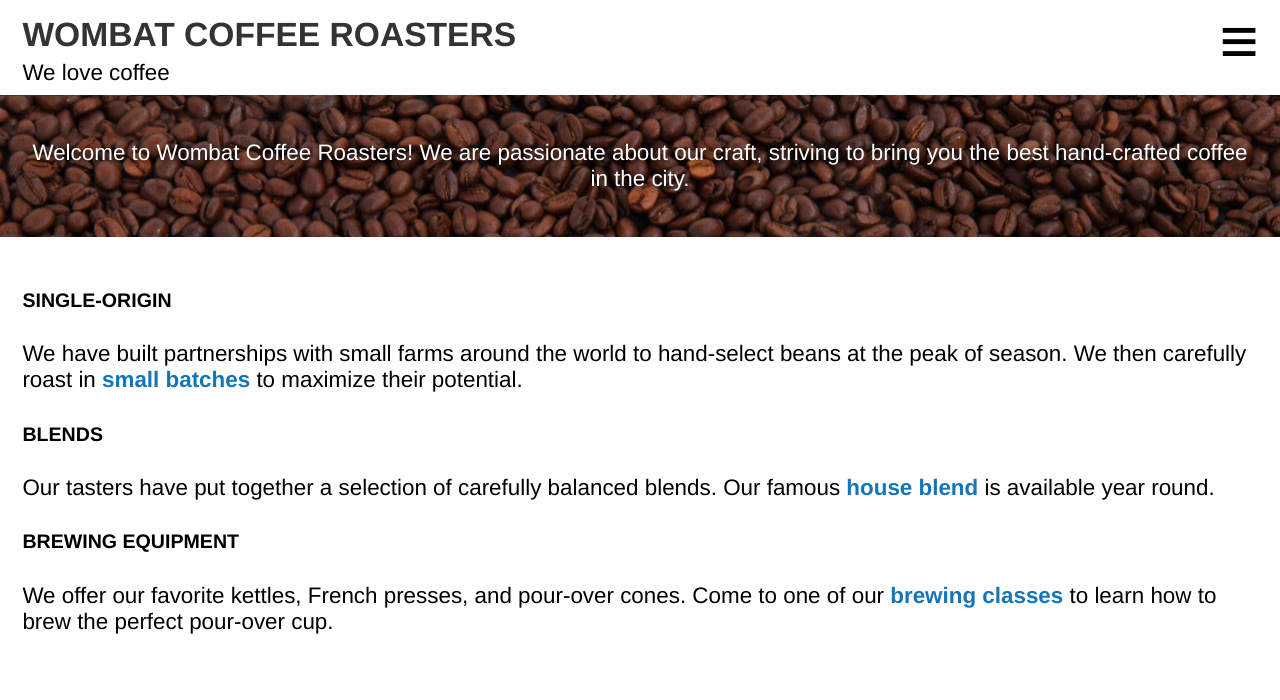
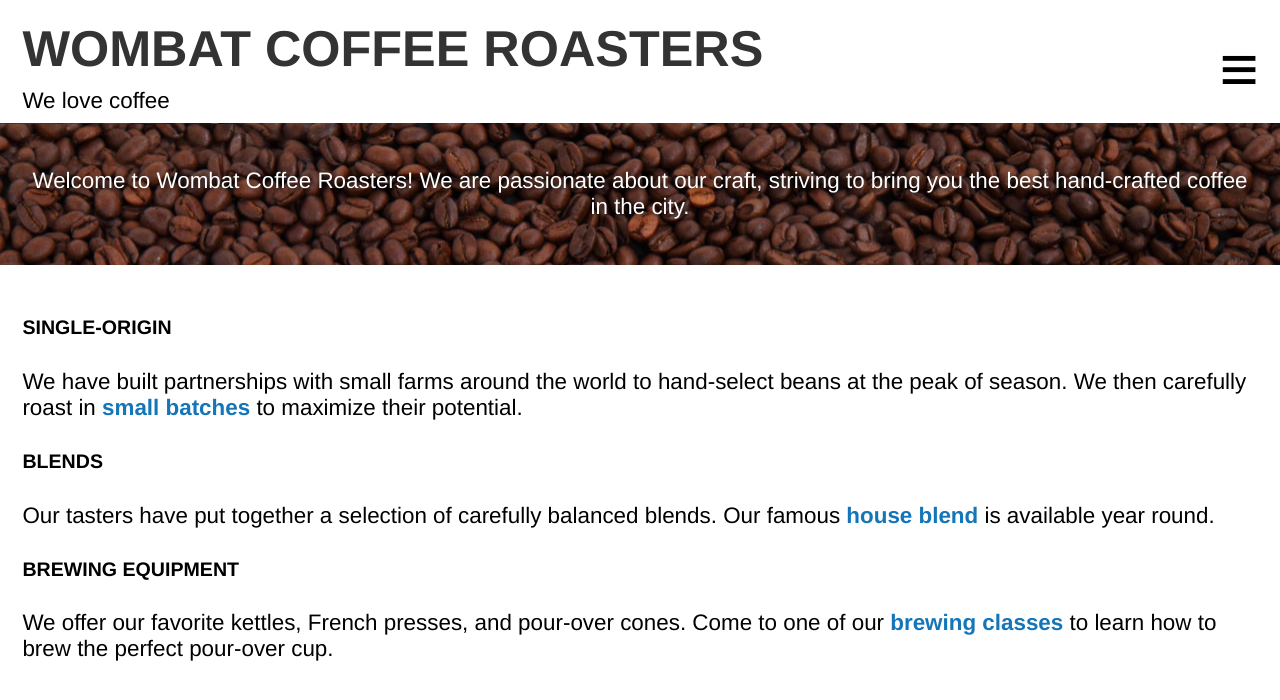
Before and after one commit to gusdecante/css-in-depth, a plain HTML site: page responsive-design/index.html in a window 1280 px wide. Drawn offline with Linux system fonts and the light colour scheme.

Commit message:
Addition of a media query for the title

```diff
--- a/responsive-design/style.css
+++ b/responsive-design/style.css
@@ -39,6 +39,12 @@ a:active {
   text-transform: uppercase;
   font-size: 1.5em;
   margin: 0.2em 0;
+}
+
+@media (min-width: 35em) {
+  .title > h1 {
+    font-size: 2.25rem;
+  }
 }
 
 .hero {
```
